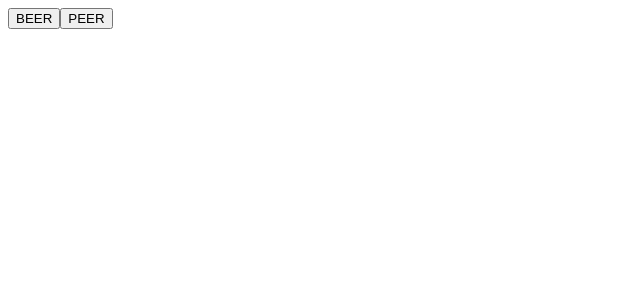
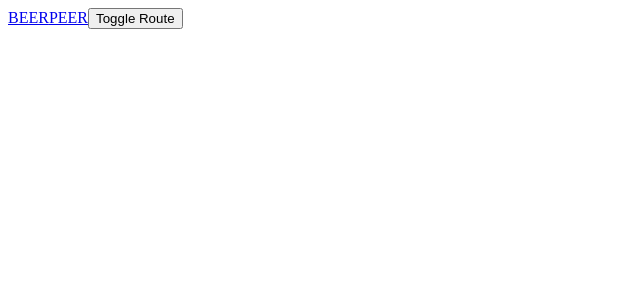
Before and after one commit to 0hhanum/VuePractice, a Vue app in the folder routing/: page / in a window 1280 px wide. Shown: the top 300 px of the page, without its empty margins (0-640 px from the left). Built offline with nearby package versions, Linux system fonts and the light colour scheme.

Commit message:
Move location programmatic; router.push()

```diff
--- a/routing/src/App.vue
+++ b/routing/src/App.vue
@@ -1,8 +1,9 @@
 <template>
   <div>
     <nav>
-      <router-link to="/beer"><button>BEER</button></router-link>
-      <router-link to="/peer"><button>PEER</button></router-link>
+      <router-link to="/beer">BEER</router-link>
+      <router-link to="/peer">PEER</router-link>
+      <button @click="toggleRoute">Toggle Route</button>
     </nav>
     <main>
       <router-view></router-view>
@@ -12,11 +13,25 @@
 
 <script>
 export default {
-  methods: {},
+  methods: {
+    toggleRoute() {
+      const currentPath = this.$router.history.current.fullPath;
+      if (currentPath === "/beer") {
+        this.$router.push("/peer");
+      } else {
+        this.$router.push("beer");
+      }
+    },
+  },
   data() {
     return {};
   },
 };
 </script>
 
-<style></style>
+<style>
+a:active,
+a.router-link-active {
+  background-color: blue;
+}
+</style>
```
